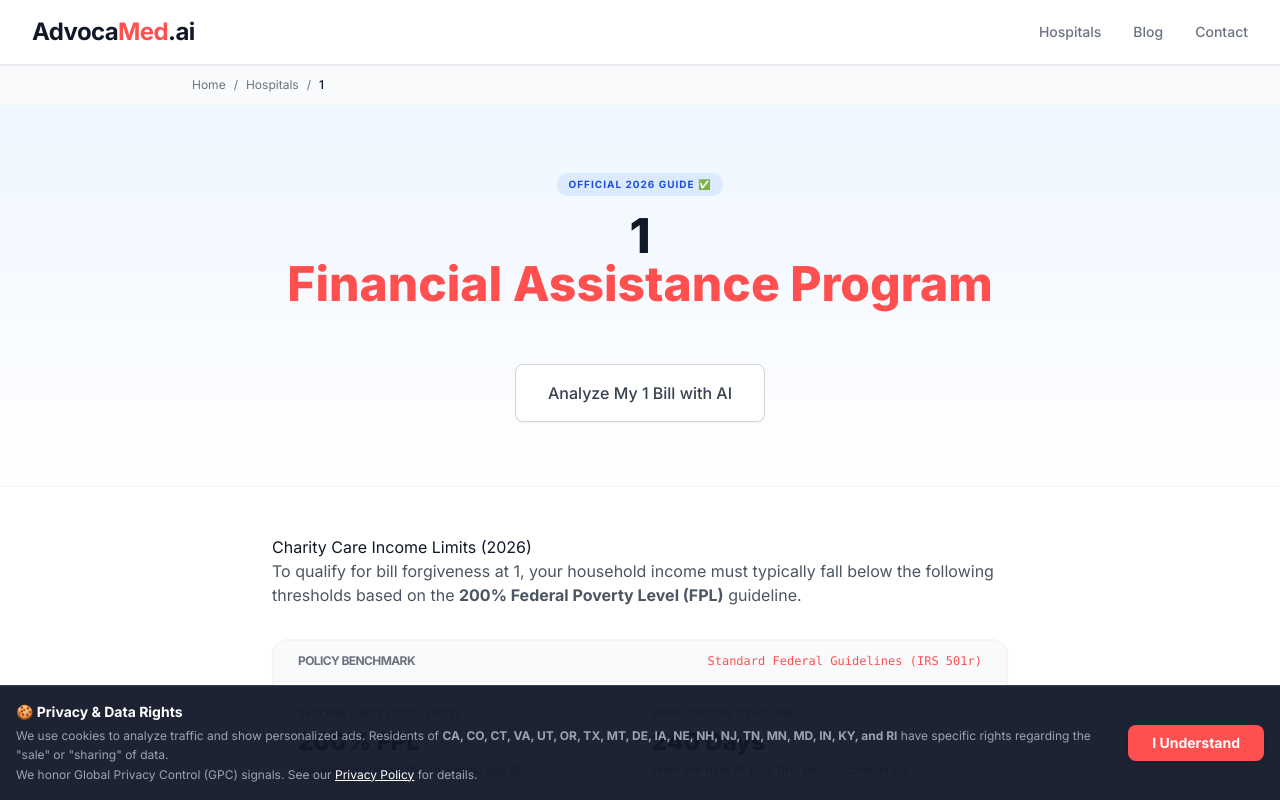
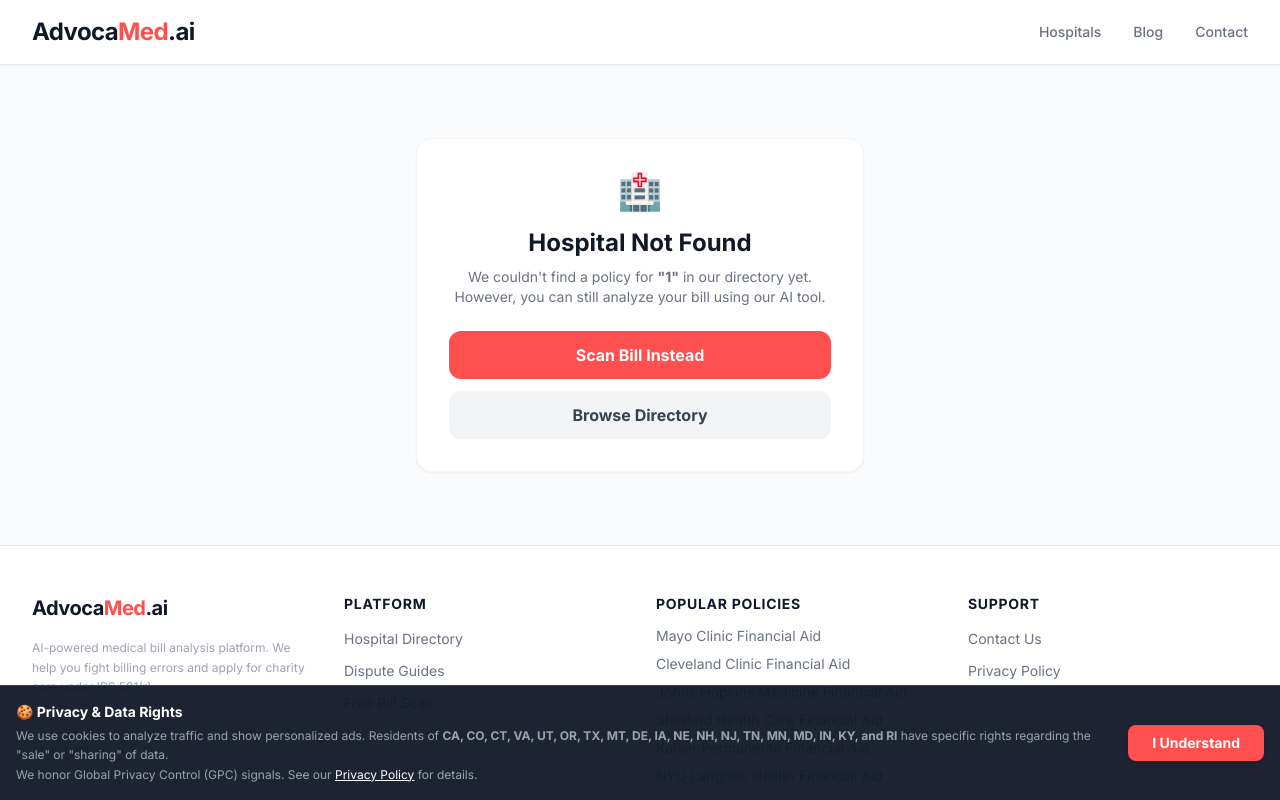
Before and after one commit to gkswjdgb/advocamed-ai, a React (Vite) app in the folder advocamed.ai/: page /hospital/1 in a window 1280 px wide. Shown: the top 800 px of the page. Built offline with nearby package versions, Linux system fonts and the light colour scheme.

Commit message:
Update HospitalGuide.tsx

```diff
--- a/advocamed.ai/pages/HospitalGuide.tsx
+++ b/advocamed.ai/pages/HospitalGuide.tsx
@@ -9,18 +9,42 @@ const HospitalGuide: React.FC = () => {
 
   const hospitalData = hospitals.find(h => h.slug === slug);
 
-  const hospitalName = hospitalData
-    ? hospitalData.name
-    : slug
-      ? slug.split('-').map(word => word.charAt(0).toUpperCase() + word.slice(1)).join(' ')
-      : 'Hospital';
+  // QA FIX: Handle case where hospital is not found in the JSON database
+  if (!hospitalData) {
+    return (
+      <>
+         <SEO
+            title="Hospital Not Found | AdvocaMed"
+            description="The requested hospital financial aid policy could not be found."
+         />
+         <div className="min-h-[60vh] flex flex-col items-center justify-center px-4 text-center bg-gray-50 py-16">
+            <div className="bg-white p-8 rounded-2xl shadow-sm border border-gray-100 max-w-md">
+                <span className="text-4xl mb-4 block">🏥</span>
+                <h1 className="text-2xl font-bold text-gray-900 mb-2">Hospital Not Found</h1>
+                <p className="text-gray-500 mb-6 text-sm">
+                    We couldn't find a policy for <strong>"{slug}"</strong> in our directory yet.
+                    However, you can still analyze your bill using our AI tool.
+                </p>
+                <div className="flex flex-col gap-3">
+                    <Link to="/?step=UPLOAD" className="w-full bg-primary hover:bg-primaryHover text-white font-bold py-3 rounded-xl transition-colors">
+                        Scan Bill Instead
+                    </Link>
+                    <Link to="/hospitals" className="w-full bg-gray-100 text-gray-700 font-bold py-3 rounded-xl hover:bg-gray-200 transition-colors">
+                        Browse Directory
+                    </Link>
+                </div>
+            </div>
+         </div>
+      </>
+    );
+  }
 
+  // If found, proceed with normal rendering
+  const hospitalName = hospitalData.name;
   const currentYear = new Date().getFullYear();
-  const fplThreshold = hospitalData ? hospitalData.fpl_limit : 200;
-  const deadline = hospitalData ? hospitalData.deadline_days : 240;
-  const policySource = hospitalData?.policy_note || "Standard Federal Guidelines (IRS 501r)";
-  const city = hospitalData?.city || "US";
-  const state = hospitalData?.state || "";
+  const fplThreshold = hospitalData.fpl_limit;
+  const deadline = hospitalData.deadline_days;
+  const policySource = hospitalData.policy_note || "Standard Federal Guidelines (IRS 501r)";
 
   // SEO STRATEGY: Target "Eligibility", "Income Limit", "Bill Forgiveness" - No fake PDF/Phone promises
   const seoTitle = `${hospitalName} Financial Assistance & Charity Care Eligibility (${currentYear})`;
```
